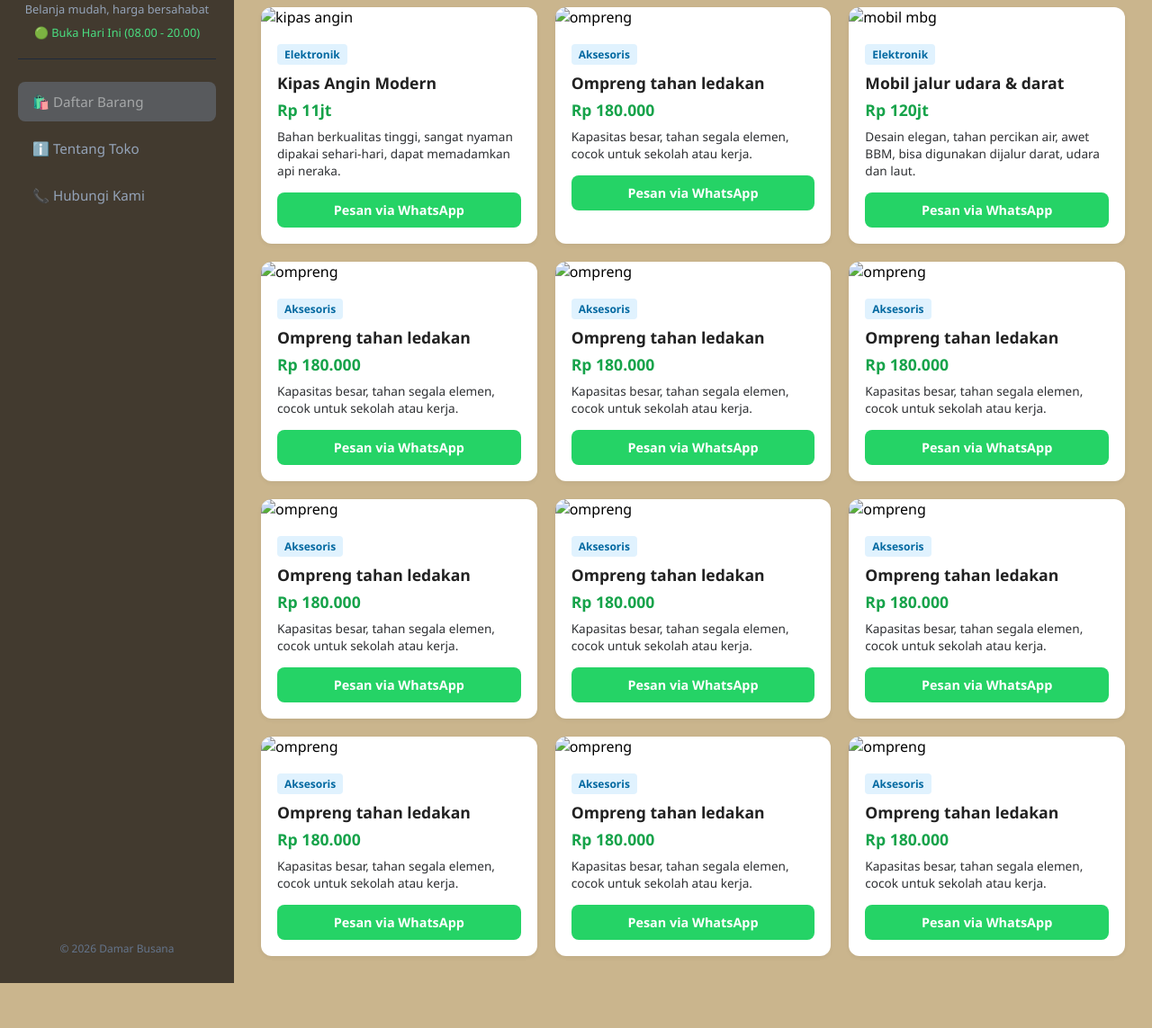
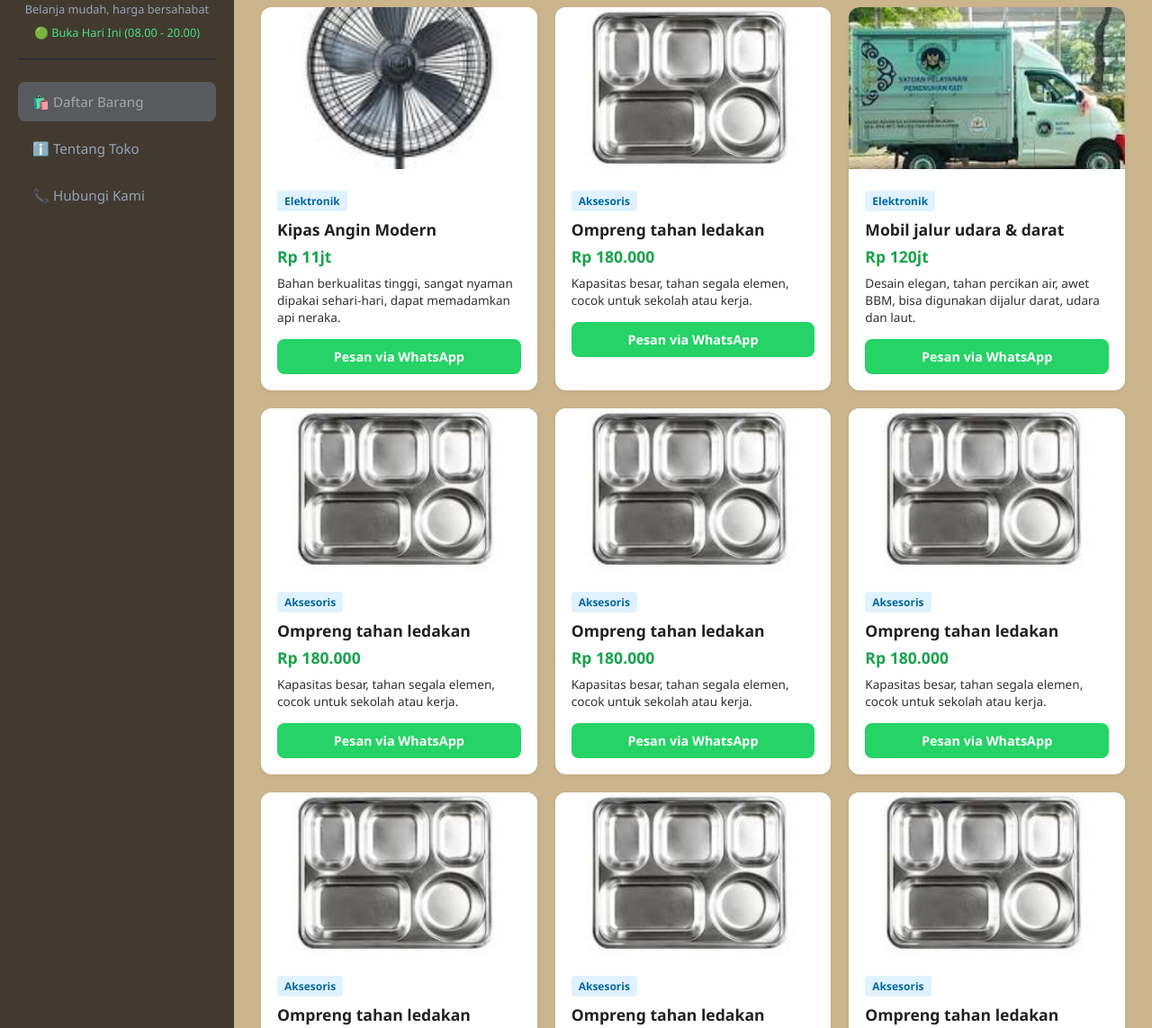
Before and after one commit to Akunsisfor/Akunsisfor15, a plain HTML site: page index.html in a window 1280 px wide. Shown: the part 149-1292 px from the top of the page at 90% size. Before the commit the page ends 1242 px from the top, so only its background shows below. Drawn offline with Linux system fonts and the light colour scheme.

Commit message:
Fix HTML encoding issues in index.html

```diff
--- a/index.html
+++ b/index.html
@@ -41,7 +41,7 @@
 
             <!-- PRODUK 1 -->
             <div class="product-card">
-                <img src="images/produk1.jpg.jpg" alt="kipas angin">
+                <img src="images/produk1.jpg" alt="kipas angin">
                 <div class="card-body">
                     <span class="category">Elektronik</span>
                     <h3>Kipas Angin Modern</h3>
@@ -54,7 +54,7 @@
 
             <!-- PRODUK 2 -->
             <div class="product-card">
-                <img src="images/produk2.jpg.jpg" alt="ompreng">
+                <img src="images/produk2.jpg" alt="ompreng">
                 <div class="card-body">
                     <span class="category">Aksesoris</span>
                     <h3>Ompreng tahan ledakan</h3>
@@ -66,7 +66,7 @@
 
             <!-- PRODUK 3 -->
             <div class="product-card">
-                <img src="images/produk3.jpg.jpg" alt="mobil mbg">
+                <img src="images/produk3.jpg" alt="mobil mbg">
                 <div class="card-body">
                     <span class="category">Elektronik</span>
                     <h3>Mobil jalur udara & darat</h3>
@@ -77,7 +77,7 @@
             </div>
 
             <div class="product-card">
-                <img src="images/produk2.jpg.jpg" alt="ompreng">
+                <img src="images/produk2.jpg" alt="ompreng">
                 <div class="card-body">
                     <span class="category">Aksesoris</span>
                     <h3>Ompreng tahan ledakan</h3>
@@ -92,7 +92,7 @@
             </div>
 
             <div class="product-card">
-                <img src="images/produk2.jpg.jpg" alt="ompreng">
+                <img src="images/produk2.jpg" alt="ompreng">
                 <div class="card-body">
                     <span class="category">Aksesoris</span>
                     <h3>Ompreng tahan ledakan</h3>
@@ -107,7 +107,7 @@
             </div>
 
             <div class="product-card">
-                <img src="images/produk2.jpg.jpg" alt="ompreng">
+                <img src="images/produk2.jpg" alt="ompreng">
                 <div class="card-body">
                     <span class="category">Aksesoris</span>
                     <h3>Ompreng tahan ledakan</h3>
@@ -122,7 +122,7 @@
             </div>
 
             <div class="product-card">
-                <img src="images/produk2.jpg.jpg" alt="ompreng">
+                <img src="images/produk2.jpg" alt="ompreng">
                 <div class="card-body">
                     <span class="category">Aksesoris</span>
                     <h3>Ompreng tahan ledakan</h3>
@@ -137,7 +137,7 @@
             </div>
 
             <div class="product-card">
-                <img src="images/produk2.jpg.jpg" alt="ompreng">
+                <img src="images/produk2.jpg" alt="ompreng">
                 <div class="card-body">
                     <span class="category">Aksesoris</span>
                     <h3>Ompreng tahan ledakan</h3>
@@ -152,7 +152,7 @@
             </div>
 
             <div class="product-card">
-                <img src="images/produk2.jpg.jpg" alt="ompreng">
+                <img src="images/produk2.jpg" alt="ompreng">
                 <div class="card-body">
                     <span class="category">Aksesoris</span>
                     <h3>Ompreng tahan ledakan</h3>
@@ -167,7 +167,7 @@
             </div>
 
             <div class="product-card">
-                <img src="images/produk2.jpg.jpg" alt="ompreng">
+                <img src="images/produk2.jpg" alt="ompreng">
                 <div class="card-body">
                     <span class="category">Aksesoris</span>
                     <h3>Ompreng tahan ledakan</h3>
@@ -182,7 +182,7 @@
             </div>
 
             <div class="product-card">
-                <img src="images/produk2.jpg.jpg" alt="ompreng">
+                <img src="images/produk2.jpg" alt="ompreng">
                 <div class="card-body">
                     <span class="category">Aksesoris</span>
                     <h3>Ompreng tahan ledakan</h3>
@@ -197,7 +197,7 @@
             </div>
 
             <div class="product-card">
-                <img src="images/produk2.jpg.jpg" alt="ompreng">
+                <img src="images/produk2.jpg" alt="ompreng">
                 <div class="card-body">
                     <span class="category">Aksesoris</span>
                     <h3>Ompreng tahan ledakan</h3>
```
